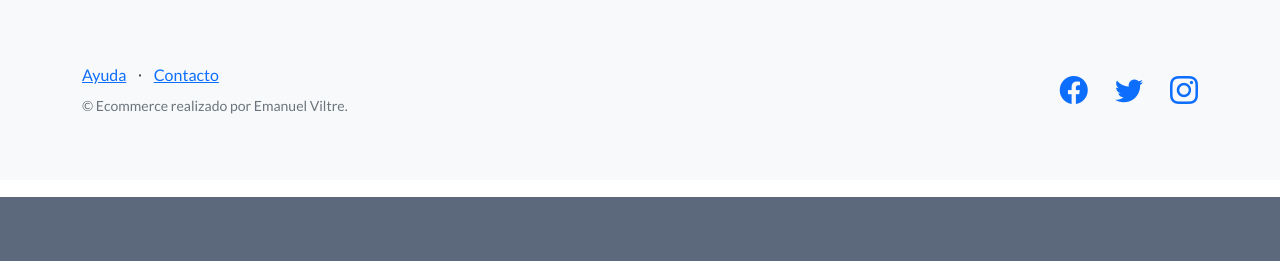
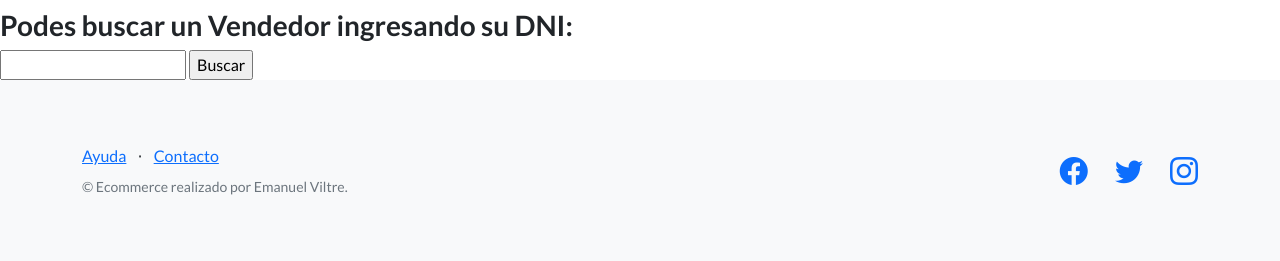
Before and after one commit to EmanuelViltre/ProyectoEcommerce, a Django app: page /AppEcommerce/ in a window 1280 px wide. Shown: the part 603-864 px from the top of the page. Before the commit the page ends 800 px from the top, so only its background shows below. Run offline with Django 4.2, Linux system fonts and the light colour scheme; some libraries are stand-ins or nearby versions.

Commit message:
Entrega Intermedia

```diff
--- a/AppEcommerce/forms.py
+++ b/AppEcommerce/forms.py
@@ -17,7 +17,7 @@ class CompradorFormulario(forms.Form):
 
 class ProductoFormulario(forms.Form):
     nombre_producto = forms.CharField(max_length=200)
-    precio = forms.DecimalField(max_digits=10, decimal_places=2)
+    precio = forms.IntegerField()
     descripcion = forms.CharField(max_length=200)
 
 
--- a/AppEcommerce/models.py
+++ b/AppEcommerce/models.py
@@ -23,8 +23,8 @@ class Vendedor(models.Model):
 
 class Producto(models.Model):
     nombre_producto = models.CharField(max_length=200)
-    precio = models.DecimalField(max_digits=5, decimal_places=2)
-    descripcion = models.TextField()
+    precio = models.IntegerField()
+    descripcion = models.CharField(max_length=200)
 
     def __str__(self):
         return self.nombre_producto + " " + str(self.precio)
@@ -33,7 +33,7 @@ class Producto(models.Model):
 class Envio(models.Model):
     direccion_emisora = models.CharField(max_length=200)
     direccion_receptora = models.CharField(max_length=200)
-    descripcion = models.TextField()
+    descripcion = models.CharField(max_length=200)
     metodo_envio = models.CharField(max_length=200)
 
     def __str__(self):
--- a/AppEcommerce/templates/AppEcommerce/inicio.html
+++ b/AppEcommerce/templates/AppEcommerce/inicio.html
@@ -8,4 +8,33 @@
 
     <h1>{{ mensaje }}</h1>
 
+
+
+    <h3>Podes buscar un Vendedor ingresando su DNI:</h3>
+
+    <form action="/AppEcommerce/buscar/" method="GET">
+
+        <input type="number" name="dni" id="dni">
+
+        <input type="submit" value="Buscar">
+
+    </form>
+
+
+
+    {% if vendedores %}
+
+    <p>El vendedor con dni {{ dni }} es:</p>
+
+    <ul>
+
+	{% for vendedor in vendedores %}
+		<li> nombre del vendedor es: {{vendedor.nombre}} </li>
+		<li> DNI del vendedor es: {{vendedor.dni}} </li>
+	{% endfor %}
+
+    </ul>
+
+    {% endif %}
+
 {% endblock %}
--- a/AppEcommerce/templates/AppEcommerce/padre.html
+++ b/AppEcommerce/templates/AppEcommerce/padre.html
@@ -24,11 +24,11 @@
         <!-- Navigation-->
         <nav class="navbar navbar-light bg-light static-top">
             <div class="container">
-                <a class="navbar-brand" href="{% url 'Inicio' %}">Inicio</a>
-                <a class="navbar-brand" href="{% url 'Comprador' %}">Comprador</a>
-                <a class="navbar-brand" href="{% url 'Vendedor' %}">Vendedor</a>
-                <a class="navbar-brand" href="{% url 'Envio' %}">Envios</a>
-                <a class="navbar-brand" href="{% url 'Productos' %}">Producto</a>
+                <a class="btn btn-success" href="{% url 'Inicio' %}">Inicio</a>
+                <a class="btn btn-primary" href="{% url 'Comprador' %}">Comprador</a>
+                <a class="btn btn-primary" href="{% url 'Vendedor' %}">Vendedor</a>
+                <a class="btn btn-primary" href="{% url 'Envio' %}">Envios</a>
+                <a class="btn btn-primary" href="{% url 'Productos' %}">Producto</a>
 
             </div>
         </nav>
@@ -59,7 +59,7 @@
 
 
 
-        <!-- Esto es lo que va a cambiar-->
+
 
         {% block contenidoQueCambia %}
 
--- a/AppEcommerce/templates/AppEcommerce/vendedor.html
+++ b/AppEcommerce/templates/AppEcommerce/vendedor.html
@@ -4,7 +4,7 @@
 
 {% block contenidoQueCambia %}
 
-<h1>Vendedorees</h1>
+<h1>Vendedores</h1>
 <p>Aquí tenemos info de los Vendedores</p>
 
 
--- a/AppEcommerce/urls.py
+++ b/AppEcommerce/urls.py
@@ -8,6 +8,5 @@ urlpatterns = [
     path("comprador/", views.comprador, name="Comprador"),
     path("envio/", views.envio, name="Envio"),
     path("productos/", views.productos, name="Productos"),
-    path("buscarVendedor/", views.buscarVendedor, name="buscarVendedor"),
     path("buscar/", views.buscar, name="buscar"),
 ]
--- a/AppEcommerce/views.py
+++ b/AppEcommerce/views.py
@@ -25,7 +25,7 @@ def productos(request):
             informacion = miFormulario.cleaned_data
 
             nombre_producto = (informacion["nombre_producto"],)
-            precio = (informacion["precio"],)
+            precio = informacion["precio"]
             descripcion = (informacion["descripcion"],)
 
             producto = Producto(
@@ -61,7 +61,7 @@ def vendedor(request):
             nombre = (informacion["nombre"],)
             apellido = (informacion["apellido"],)
             direccion = (informacion["direccion"],)
-            dni = (informacion["dni"],)
+            dni = informacion["dni"]
 
             vendedores = Vendedor(
                 nombre=nombre, apellido=apellido, direccion=direccion, dni=dni
@@ -96,7 +96,7 @@ def comprador(request):
             nombre = (informacion["nombre"],)
             apellido = (informacion["apellido"],)
             direccion = (informacion["direccion"],)
-            dni = (informacion["dni"],)
+            dni = informacion["dni"]
 
             Compradores = Comprador(
                 nombre=nombre, apellido=apellido, direccion=direccion, dni=dni
@@ -122,9 +122,7 @@ def envio(request):
 
     if request.method == "POST":
 
-        miFormulario = EnvioFormulario(
-            request.POST
-        )  # aquí mellega toda la información del html
+        miFormulario = EnvioFormulario(request.POST)
 
         if miFormulario.is_valid():
 
@@ -158,18 +156,19 @@ def envio(request):
     return render(request, "AppEcommerce/envio.html", {"Formulario": miFormulario})
 
 
-def buscarVendedor(request):
-    return render(request, "AppEcommerce/buscarVendedor.html")
+def buscar(request):
 
+    if request.GET["dni"]:
 
-def buscar(request):
-    vendedor_dni = request.GET.get("dni")
-    vendedor = Vendedor.objects.filter(dni=vendedor_dni)
-    if len(vendedor) != 0:
+        dni = request.GET["dni"]
+        vendedores = Vendedor.objects.filter(dni__icontains=dni)
+
         return render(
-            request, "AppEcommerce/ResultadosBusqueda.html", {"vendedor": vendedor}
+            request, "AppEcommerce/inicio.html", {"vendedores": vendedores, "dni": dni}
         )
+
     else:
-        return render(
-            request, "AppEcommerce/ResultadosBusqueda.html", {"mensaje": "no hay curso"}
-        )
+
+        respuesta = "No enviaste datos"
+
+        return HttpResponse(respuesta)
```
Also changed, not shown: AppEcommerce/templates/AppEcommerce/buscarVendedor.html (deleted, +0 -19 lines), AppEcommerce/templates/AppEcommerce/resultadoBusqueda.html (deleted, +0 -22 lines), AppEcommerce/migrations/0002_alter_envio_descripcion_alter_producto_descripcion_and_more.py (added), db.sqlite3.
